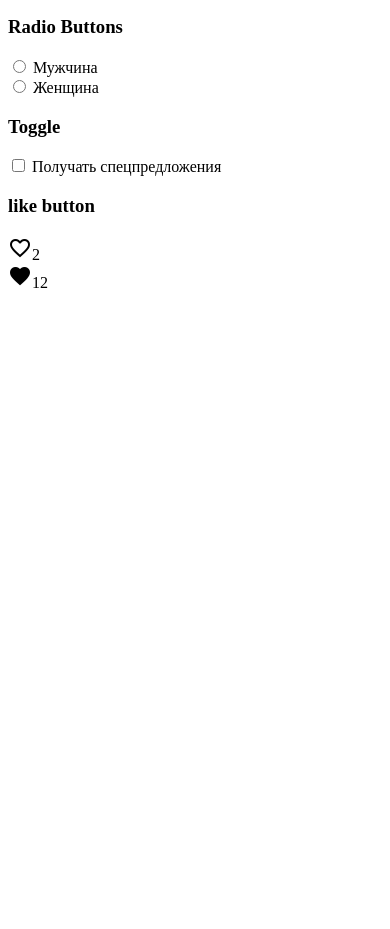
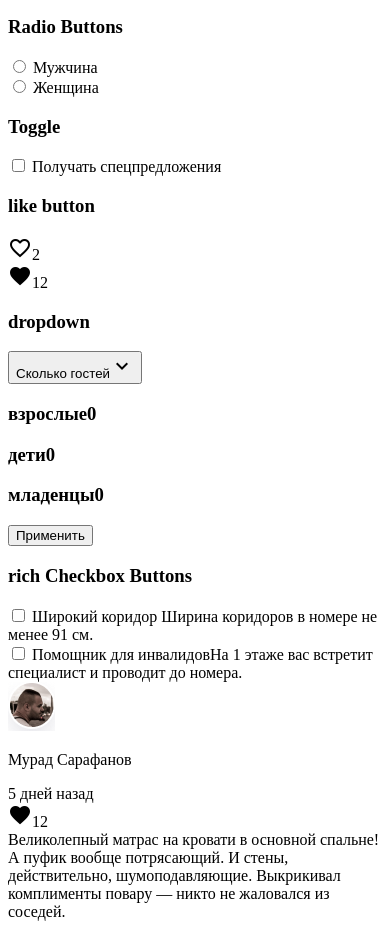
Before and after one commit to referhus/metalamp, a website: page src/index.pug in a window 390 px wide. Shown: the part 1833-2762 px from the top of the page. Before the commit the page ends 2133 px from the top, so only its background shows below. Drawn offline with nearby package versions, Linux system fonts and the light colour scheme; files that its build step writes are made by us from their sources.

Commit message:
comment block

```diff
--- a/src/ui-kit-form.scss
+++ b/src/ui-kit-form.scss
@@ -1,5 +1,17 @@
+
+.form-elements {
+max-width: 1200px;
+max-height: 1853px;
+display: flex;
+margin: 140px;
+flex-flow: column wrap;
+justify-content: space-between;
+}
+
 .input-general {
 max-width: 320px;
+margin: 10px;
+flex-basis: 33%;
 }
 
 .form-input {
@@ -37,8 +49,6 @@
 font-weight: normal;
 }
 
-
-
 .default-input {
 opacity: 0.25;
 }
@@ -62,11 +72,15 @@ color: #1F2041BF;
 
 .input-date {
 max-width: 150px;
+flex-basis: 33%;
+
 }
 
 
 .input-medium {
 width: 266px;
+flex-basis: 33%;
+
 }
 
 .subscription {
@@ -151,6 +165,11 @@ margin-top: -1px;
 }
 }
 
+.default-buttons label {
+@include body;
+opacity: 0.5;
+}
+
 .checkbox-radio-buttons {
 input {
 width: 5%;
@@ -187,7 +206,6 @@ input[type="radio"]:not(:checked) + label:before {
 height: 20px;
 border: 1px solid $Purple;
 border-radius: 4px;
-    margin-right: 15px;
 }
 
 input[type="checkbox"]:checked + label:after,
@@ -237,9 +255,10 @@ input[type="radio"]:checked + label:after {
 }
 
 label {
-  @include body;
-  opacity: 0.5;
+  margin-left: 15px;
+margin-bottom: 10px;
 }
+
 }
 
 
@@ -304,7 +323,7 @@ border: 1px solid $Purple;
 display: inline-block;
 position: absolute;
 left: 4px;
-  top: 2.5px;
+top: 3px;
 width: 12px;
 height: 12px;
 background: #1F204140;
@@ -332,6 +351,7 @@ background: linear-gradient(180deg, $Purple 0%, #8BA4F9 100%);
 box-sizing: border-box;
 justify-content: space-between;
 align-items: center;
+cursor: pointer;
 }
 
 .default-like {
@@ -353,3 +373,78 @@ align-items: center;
 .like-border {
 color: #1F204140;
 }
+
+.btn-apply {
+display: flex;
+justify-content: end;
+}
+
+.apply {
+font-family: Montserrat;
+text-transform: uppercase;
+color: $Purple;
+line-height: 14,63px;
+border: none;
+background-color: transparent;
+padding: 13px 7px;
+font-weight: 700;
+}
+
+
+
+.rich-buttons {
+  color: #1F2041BF;
+  font-size: 14px;
+  font-weight: 700;
+
+  span {
+    display: block;
+    color: #1F204180;
+    font-size: 12px;
+    font-weight: normal;
+  }
+}
+
+
+.comment {
+  max-width: 711px;
+    font-size: 14px;
+    color: #1F2041BF;
+
+}
+
+.person-info {
+  display: flex;
+  justify-content: flex-start;
+}
+
+.avatar {
+width: 48px;
+height: 48px;
+border-radius: 50%;
+}
+
+.person {
+  text-align: start;
+  margin: 0 0 10px 10px;
+p {
+  font-weight: 700;
+  margin: 0;
+}
+span {
+  display: block;
+  font-weight: normal;
+}
+}
+
+.comment-block {
+  display: flex;
+  justify-content: space-between;
+  max-width: 653px;
+}
+
+.comment-content {
+  margin: 0 0 10px 20px;
+  width: 100%;
+  box-sizing: border-box;
+}
--- a/src/ui-kit.pug
+++ b/src/ui-kit.pug
@@ -28,212 +28,262 @@ html
       p Подобрать номер
 -//
 
+.container
 
-.form-elements
- .input-general
-  .input-text
-   h3.text text field
-   h3.text default
-  .form-input
-   input(type="email",
-   placeholder="Email").default-input
+ .form-elements
+  .input-general
+   .input-text
+    h3.text text field
+    h3.text default
+   .form-input
+    input(type="email",
+    placeholder="Email").default-input
 
- .input-general
-  .input-text
-   h3.text text field
-   h3.text hover / focus
-  .form-input
-   input(type="text",
-   placeholder="This is pretty awesome").hover-input
+  .input-general
+   .input-text
+    h3.text text field
+    h3.text hover / focus
+   .form-input
+    input(type="text",
+    placeholder="This is pretty awesome").hover-input
 
- .input-general
-  .input-text
-   h3.text dropdown
-  .form-input
-   button.dropdown
-    span Сколько гостей
-    span.material-icons.arrow expand_more
+  .input-general
+   .input-text
+    h3.text dropdown
+   .form-input
+    button.dropdown
+     span Сколько гостей
+     span.material-icons.arrow expand_more
 
- .input-general
-  .input-text
-   h3.text masked text field
-  .form-input
-   input(type="text",
-   placeholder="ДД.ММ.ГГГГ").default-input
+  .input-general
+   .input-text
+    h3.text masked text field
+   .form-input
+    input(type="text",
+    placeholder="ДД.ММ.ГГГГ").default-input
 
 
- .input-date
-  .input-text
-   h3.text date dropdown
-  .form-input
-    button.dropdown
-     span ДД.ММ.ГГГГ
-     span.material-icons.arrow expand_more
+  .input-date
+   .input-text
+    h3.text date dropdown
+   .form-input
+     button.dropdown
+      span ДД.ММ.ГГГГ
+      span.material-icons.arrow expand_more
 
- .input-date
-  .input-text
-   h3.text date dropdown
-  .form-input
-    button.dropdown
-     span 19.08.2019
-     span.material-icons.arrow expand_more
+  .input-date
+   .input-text
+    h3.text date dropdown
+   .form-input
+     button.dropdown
+      span 19.08.2019
+      span.material-icons.arrow expand_more
 
 
- .input-medium
-  .input-text
-   h3.text filter date dropdown
-  .form-input
-    button.dropdown
-     span 19 авг - 23 авг
-     span.material-icons.arrow expand_more
+  .input-medium
+   .input-text
+    h3.text filter date dropdown
+   .form-input
+     button.dropdown
+      span 19 авг - 23 авг
+      span.material-icons.arrow expand_more
 
- .input-medium
-  .input-text
-   h3.text subscription text field
-  .form-input.subscription-form
-   input(type="text",
-   placeholder="Email").default-input.subscription
-   span.material-icons.arrow arrow_forward
+  .input-medium
+   .input-text
+    h3.text subscription text field
+   .form-input.subscription-form
+    input(type="text",
+    placeholder="Email").default-input.subscription
+    span.material-icons.arrow arrow_forward
 
- .input-medium
-  .input-text
-   h3.text dropdown
-   h3.text default
-  .form-input
-    button.dropdown
-     span 2 спальни, 2 кровати...
-     span.material-icons.arrow expand_more
+  .input-medium
+   .input-text
+    h3.text dropdown
+    h3.text default
+   .form-input
+     button.dropdown
+      span 2 спальни, 2 кровати...
+      span.material-icons.arrow expand_more
 
- .input-medium
-  .input-text
-   h3.text dropdown
-   h3.text expanded
-  .form-input.expanded-dropdown
-    button.dropdown
-     span 2 спальни, 2 кровати...
-     span.material-icons.arrow expand_more
-  .form-input.expanded-form
-   .numbers-items
-    h3.text-items спальни
-     span 2
-    h3.text-items кровати
-     span 2
-    h3.text-items ванные комнаты
-     span 0
+  .input-medium
+   .input-text
+    h3.text dropdown
+    h3.text expanded
+   .form-input.expanded-dropdown
+     button.dropdown
+      span 2 спальни, 2 кровати...
+      span.material-icons.arrow expand_more
+   .form-input.expanded-form
+    .numbers-items
+     h3.text-items спальни
+      span 2
+     h3.text-items кровати
+      span 2
+     h3.text-items ванные комнаты
+      span 0
 
- .input-medium
-  .form-checkboxlist
-    button.dropdown.checkboxlist
-     h3.text expandable checkbox list
-     span.material-icons.arrow expand_more
+  .input-medium
+   .form-checkboxlist
+     button.dropdown.checkboxlist
+      h3.text expandable checkbox list
+      span.material-icons.arrow expand_more
 
- .input-medium
-  .form-checkboxlist
-    button.dropdown.checkboxlist
-     h3.text expandable checkbox list
-     span.material-icons.arrow expand_less
-  .checkbox-radio-buttons
-   input(type="checkbox",
-   class="checkbox-services",
-   name="services",
-   id="breakfast")
-   label(for="breakfast") Завтрак
-  .checkbox-radio-buttons
-   input(type="checkbox",
-   class="checkbox-services",
-   name="services",
-   id="table")
-   label(for="table") Письменный стол
-  .checkbox-radio-buttons
-   input(type="checkbox",
-   class="checkbox-services",
-   name="services",
-   id="feeding-chair")
-   label(for="feeding-chair") Стул для кормления
-  .checkbox-radio-buttons
-   input(type="checkbox",
-   class="checkbox-services",
-   name="services",
-   id="crib")
-   label(for="crib") Кроватка
-  .checkbox-radio-buttons
-   input(type="checkbox",
-   class="checkbox-services",
-   name="services",
-   id="tv")
-   label(for="tv") Телевизор
-  .checkbox-radio-buttons
-   input(type="checkbox",
-   class="checkbox-services",
-   name="services",
-   id="shampoo")
-   label(for="shampoo") Шампунь
+  .input-medium
+   .form-checkboxlist
+     button.dropdown.checkboxlist
+      h3.text expandable checkbox list
+      span.material-icons.arrow expand_less
+   .checkbox-radio-buttons.default-buttons
+    input(type="checkbox",
+    class="checkbox-services",
+    name="services",
+    id="breakfast")
+    label(for="breakfast") Завтрак
+   .checkbox-radio-buttons.default-buttons
+    input(type="checkbox",
+    class="checkbox-services",
+    name="services",
+    id="table")
+    label(for="table") Письменный стол
+   .checkbox-radio-buttons.default-buttons
+    input(type="checkbox",
+    class="checkbox-services",
+    name="services",
+    id="feeding-chair")
+    label(for="feeding-chair") Стул для кормления
+   .checkbox-radio-buttons.default-buttons
+    input(type="checkbox",
+    class="checkbox-services",
+    name="services",
+    id="crib")
+    label(for="crib") Кроватка
+   .checkbox-radio-buttons.default-buttons
+    input(type="checkbox",
+    class="checkbox-services",
+    name="services",
+    id="tv")
+    label(for="tv") Телевизор
+   .checkbox-radio-buttons.default-buttons
+    input(type="checkbox",
+    class="checkbox-services",
+    name="services",
+    id="shampoo")
+    label(for="shampoo") Шампунь
 
- .icon-text-list
-  .icon-list
-   span.material-icons.icon insert_emoticon
-  .icon-text
-   h3.icon-text-title Комфорт
-   h3.icon-text-info Шумопоглощающие стены
+  .icon-text-list
+   .icon-list
+    span.material-icons.icon insert_emoticon
+   .icon-text
+    h3.icon-text-title Комфорт
+    h3.icon-text-info Шумопоглощающие стены
 
- .icon-text-list
-  .icon-list
-   span.material-icons.icon location_city
-  .icon-text
-   h3.icon-text-title Удобство
-   h3.icon-text-info Окно в каждой из спален
+  .icon-text-list
+   .icon-list
+    span.material-icons.icon location_city
+   .icon-text
+    h3.icon-text-title Удобство
+    h3.icon-text-info Окно в каждой из спален
 
 
- .input-general
-  .input-text
-   h3.text checkbox buttons
-  .checkbox-radio-buttons
-   input(type="checkbox",
-   name="services",
-   id="smoke")
-   label(for="smoke") Можно курить
-  .checkbox-radio-buttons
-   input(type="checkbox",
-   name="services",
-   id="pets")
-   label(for="pets") Можно с питомцами
-  .checkbox-radio-buttons
-   input(type="checkbox",
-   name="services",
-   id="ghosts")
-   label(for="ghosts") Можно пригласить гостей (до 10 человек)
+  .input-general
+   .input-text
+    h3.text checkbox buttons
+   .checkbox-radio-buttons
+    input(type="checkbox",
+    name="services",
+    id="smoke")
+    label(for="smoke") Можно курить
+   .checkbox-radio-buttons.default-buttons
+    input(type="checkbox",
+    name="services",
+    id="pets")
+    label(for="pets") Можно с питомцами
+   .checkbox-radio-buttons.default-buttons
+    input(type="checkbox",
+    name="services",
+    id="ghosts")
+    label(for="ghosts") Можно пригласить гостей (до 10 человек)
 
 
- .input-medium
-  .input-text
-   h3.text Radio Buttons
-  .radio
-   .checkbox-radio-buttons
-    input(type="radio",
-    name="services",
-    id="man")
-    label(for="man") Мужчина
-   .checkbox-radio-buttons
-    input(type="radio",
-    name="services",
-    id="woman")
-    label(for="woman") Женщина
+  .input-medium
+   .input-text
+    h3.text Radio Buttons
+   .radio
+    .checkbox-radio-buttons.default-buttons
+     input(type="radio",
+     name="services",
+     id="man")
+     label(for="man") Мужчина
+    .checkbox-radio-buttons
+     input(type="radio",
+     name="services",
+     id="woman")
+     label(for="woman") Женщина
 
- .input-medium
-  .input-text
-   h3.text Toggle
-  input(type="checkbox",
-  id="toggle",
-  class="toggle")
-  label(for="toggle") Получать спецпредложения
+  .input-medium
+   .input-text
+    h3.text Toggle
+   input(type="checkbox",
+   id="toggle",
+   class="toggle")
+   label(for="toggle") Получать спецпредложения
 
 
-  .input-text
-   h3.text like button
-  .buttons-like
-   .button-like.default-like
-    span.material-icons.like-border favorite_border
-    span.like-border 2
-   .button-like.checked-like
-    span.material-icons.like favorite
-    span.like 12
+   .input-text
+    h3.text like button
+   .buttons-like
+    .button-like.default-like
+     span.material-icons.like-border favorite_border
+     span.like-border 2
+    .button-like.checked-like
+     span.material-icons.like favorite
+     span.like 12
+
+
+  .input-general
+   .input-text
+    h3.text dropdown
+   .form-input.expanded-dropdown
+     button.dropdown
+      span Сколько гостей
+      span.material-icons.arrow expand_more
+   .form-input.expanded-form
+    .numbers-items
+     h3.text-items взрослые
+      span 0
+     h3.text-items дети
+      span 0
+     h3.text-items младенцы
+      span 0
+     .btn-apply
+      button.apply Применить
+
+
+  .input-general
+   .input-text
+    h3.text rich Checkbox Buttons
+   .checkbox-radio-buttons.rich-buttons
+    input(type="checkbox",
+    name="services",
+    id="corridor")
+    label(for="corridor") Широкий коридор
+     span Ширина коридоров в номере не менее 91 см.
+   .checkbox-radio-buttons.rich-buttons
+    input(type="checkbox",
+    name="services",
+    id="invalid")
+    label(for="invalid") Помощник для инвалидов
+     span На 1 этаже вас встретит специалист  и проводит до номера.
+
+  .comment
+   .person-info
+    img(src="img/image.png",
+    alt="avatar").avatar
+    .person
+     p Мурад Сарафанов
+     span 5 дней назад
+   .comment-block
+    .button-like.checked-like
+     span.material-icons.like favorite
+     span.like 12
+    .comment-content Великолепный матрас на кровати в основной спальне! А пуфик вообще потрясающий. И стены, действительно, шумоподавляющие. Выкрикивал комплименты повару — никто не жаловался из соседей.
```
Also changed, not shown: dist/image.867fc3d1.svg (added), dist/image.8ef144c4.png (added), dist/index.html, src/img/image.png (added), 4 other files. Lines whose indentation alone changed are shown as unchanged.
